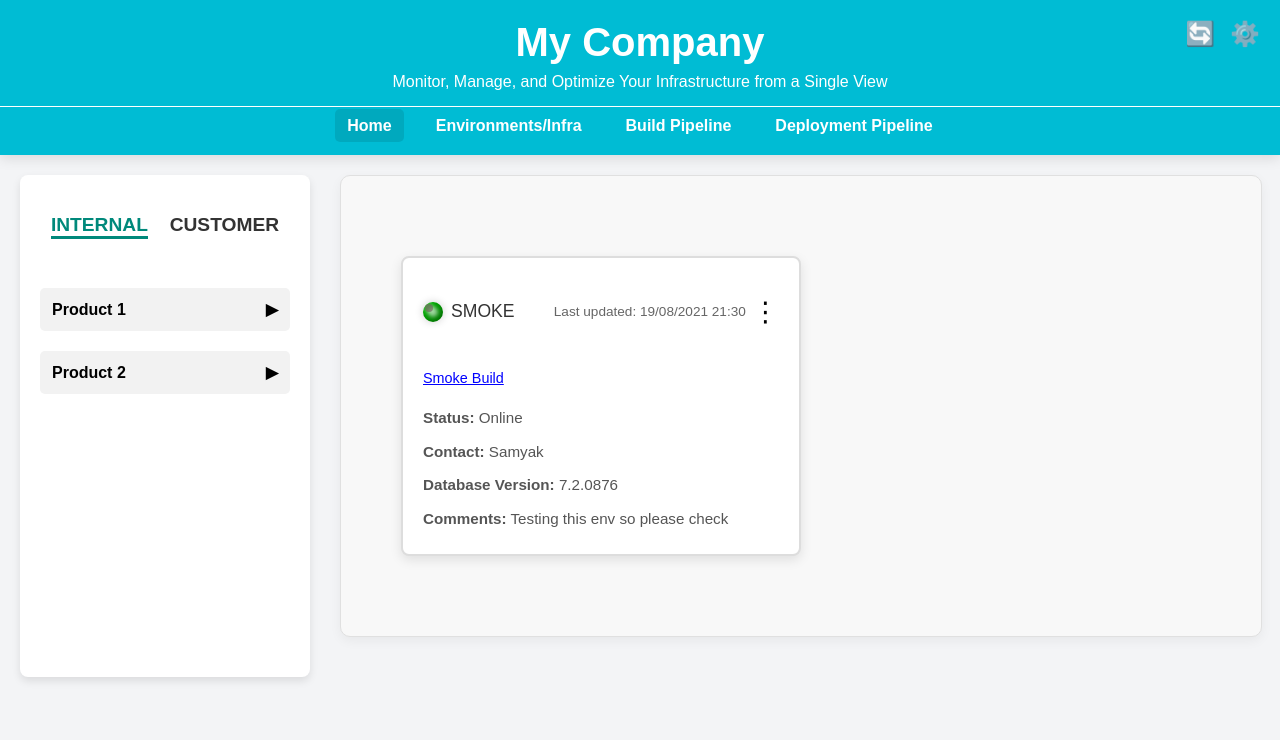
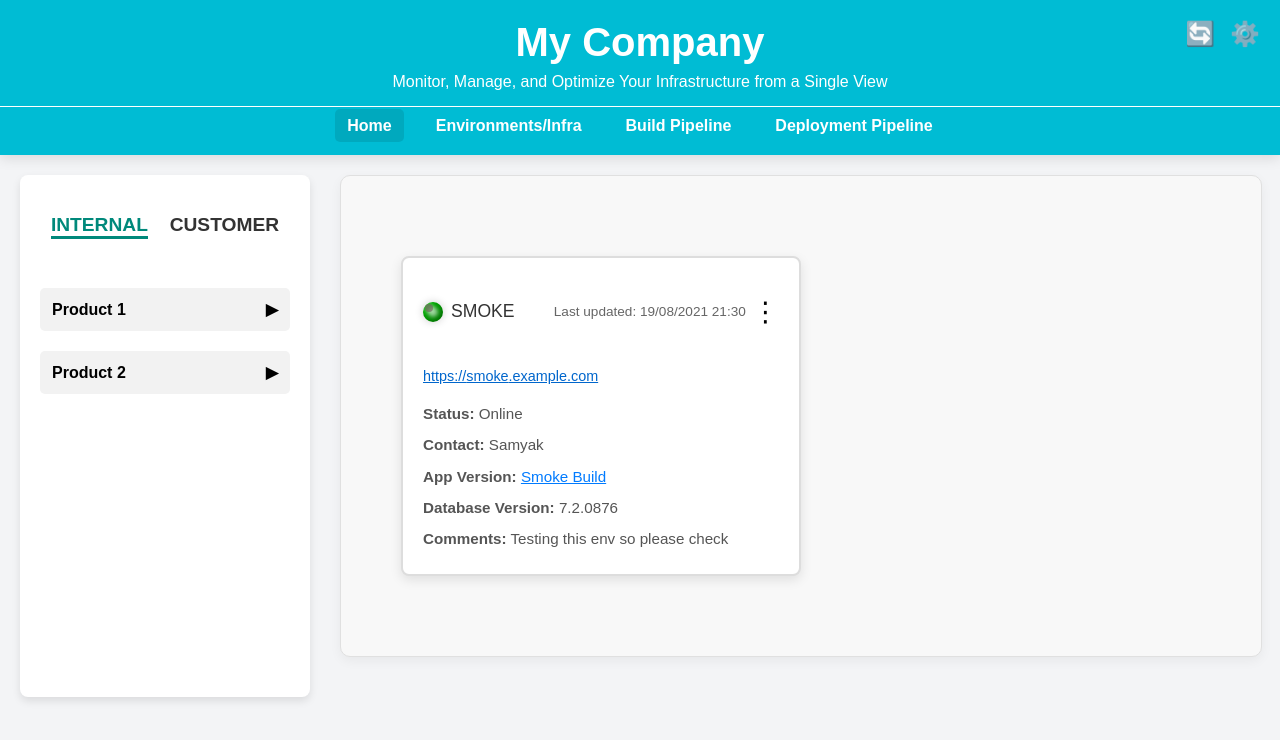
Before and after one commit to Sam123ben/IDP-Integrated-Developer-Platform, a React app in the folder infra_env_dashboard/frontend/: page / in a window 1280 px wide. Shown: the top 740 px of the page. Built offline with nearby package versions, Linux system fonts and the light colour scheme.

Commit message:
Fixing the indentation and the issus specific to the cards and the modals

```diff
--- /dev/null
+++ b/infra_env_dashboard/frontend/src/components/AppVersionModal.js
@@ -0,0 +1,28 @@
+// src/components/AppVersionModal.js
+
+import React from "react";
+import "../styles/Modal.css"; // Make sure this contains the above CSS
+
+const AppVersionModal = ({ onClose }) => {
+    return (
+        <div className="modal-overlay" onClick={onClose}>
+            <div className="modal-content" onClick={(e) => e.stopPropagation()}>
+                <div className="modal-header">
+                    <span className="modal-title">App Version Detail</span>
+                    <span className="modal-subtitle">Smoke Build</span>
+                    <button className="modal-close" onClick={onClose}>×</button>
+                </div>
+                <div className="modal-body">
+                    <ul className="modal-list">
+                        <li><span className="status-icon green">✔️</span> <span className="app-name">awp</span> <span className="version-detail">develop-20240201</span></li>
+                        <li><span className="status-icon orange">⏳</span> <span className="app-name">idsrv</span> <span className="version-detail">develop-20231113</span></li>
+                        <li><span className="status-icon orange">⏳</span> <span className="app-name">portal</span> <span className="version-detail">develop-20240429</span></li>
+                        <li><span className="status-icon red">❌</span> <span className="app-name">webapi</span> <span className="version-detail">develop-20240415</span></li>
+                    </ul>
+                </div>
+            </div>
+        </div>
+    );
+};
+
+export default AppVersionModal;
--- a/infra_env_dashboard/frontend/src/components/Card.js
+++ b/infra_env_dashboard/frontend/src/components/Card.js
@@ -1,25 +1,27 @@
 // src/components/Card.js
 
 import React, { useState } from "react";
+import AppVersionModal from "./AppVersionModal"; // Import the modal component
 import "../styles/TileContainer.css";
 import "../styles/Card.css";
-import Modal from "./Modal";
 
 function Card({ name, lastUpdated, status, contact, appVersion, dbVersion, comments, statusClass }) {
-    const [isModalOpen, setModalOpen] = useState(false);
+    const [showModal, setShowModal] = useState(false); // Control modal visibility
+
+    const handleVersionClick = (event) => {
+        event.stopPropagation(); // Prevents propagation to other elements
+        setShowModal(true); // Show the modal
+    };
+
+    const closeModal = () => {
+        setShowModal(false); // Close the modal
+    };
 
     const statusColor =
         status === "Online" ? "green" :
         status === "Failed Deployment" ? "red" :
-        status === "Deployment In Progress" ? "#FF8C00" : "gray";
-
-    const handleAppVersionClick = () => {
-        setModalOpen(true);
-    };
-
-    const closeModal = () => {
-        setModalOpen(false);
-    };
+        status === "Deployment In Progress" ? "#FF8C00" :
+        "gray";
 
     return (
         <div className={`card ${statusClass} big-card`}>
@@ -33,30 +35,27 @@ function Card({ name, lastUpdated, status, contact, appVersion, dbVersion, comme
                     <span className="three-dots">⋮</span>
                 </div>
             </div>
-            <a
-                href="#"
-                className="card-link"
-                style={{ color: "blue", cursor: "pointer" }}
-                onClick={handleAppVersionClick}
-            >
-                {appVersion}
+            {/* URL for the environment */}
+            <a href={`https://${name.toLowerCase()}.example.com`} className="card-link" target="_blank" rel="noopener noreferrer">
+                https://{name.toLowerCase()}.example.com
             </a>
             <p><strong>Status:</strong> <span className="status-text">{status}</span></p>
             <p><strong>Contact:</strong> {contact}</p>
+            <p>
+                <strong>App Version:</strong>{" "}
+                <span
+                    className="version-clickable"
+                    onClick={handleVersionClick}
+                    style={{ color: "#007BFF", cursor: "pointer", textDecoration: "underline" }}
+                >
+                    {appVersion}
+                </span>
+            </p>
             <p><strong>Database Version:</strong> {dbVersion}</p>
             <p><strong>Comments:</strong> {comments}</p>
 
-            {/* Modal component for displaying detailed version information */}
-            {isModalOpen && (
-                <Modal title="App Version Detail" subtitle="Smoke Build" onClose={closeModal}>
-                    <ul className="modal-list">
-                        <li><span className="status-icon green">✔️</span><span className="app-name">awp</span><span className="version-detail">develop-20240201</span></li>
-                        <li><span className="status-icon orange">⏳</span><span className="app-name">idsrv</span><span className="version-detail">develop-20231113</span></li>
-                        <li><span className="status-icon orange">⏳</span><span className="app-name">portal</span><span className="version-detail">develop-20240429</span></li>
-                        <li><span className="status-icon red">❌</span><span className="app-name">webapi</span><span className="version-detail">develop-20240415</span></li>
-                    </ul>
-                </Modal>
-            )}
+            {/* Render the modal */}
+            {showModal && <AppVersionModal onClose={closeModal} />}
         </div>
     );
 }
--- a/infra_env_dashboard/frontend/src/styles/Card.css
+++ b/infra_env_dashboard/frontend/src/styles/Card.css
@@ -287,6 +287,13 @@
     color: red;
 }
 
+.version-clickable {
+    color: #007BFF;
+    cursor: pointer;
+    text-decoration: underline;
+}
+
+
 /* Responsive adjustments */
 @media (max-width: 768px) {
     .card-grid {
--- a/infra_env_dashboard/frontend/src/styles/Modal.css
+++ b/infra_env_dashboard/frontend/src/styles/Modal.css
@@ -10,23 +10,27 @@
     display: flex;
     justify-content: center;
     align-items: center;
-    z-index: 1000;
+    z-index: 1000; /* Ensures it is on top of other elements */
+    overflow: hidden; /* Prevents scrolling when the modal is open */
 }
 
 .modal-content {
+    position: relative; /* Keeps it centered within modal-overlay */
     background: white;
     border-radius: 8px;
     width: 400px;
     max-width: 90%;
     box-shadow: 0 4px 8px rgba(0, 0, 0, 0.2);
     animation: fadeIn 0.3s ease-in-out;
+    z-index: 1001; /* Ensures content appears on top of overlay */
+    overflow: hidden; /* Avoids overflow issues within modal */
 }
 
 .modal-header {
     display: flex;
     justify-content: space-between;
     align-items: center;
-    padding: 3px 8px; /* Reduced padding for a smaller header */
+    padding: 8px 15px;
     background-color: #008cba;
     color: white;
     border-top-left-radius: 8px;
@@ -34,12 +38,12 @@
 }
 
 .modal-title {
-    font-size: 1em; /* Slightly smaller font size */
+    font-size: 1em;
     font-weight: bold;
 }
 
 .modal-subtitle {
-    font-size: 0.9em; /* Reduced font size */
+    font-size: 0.9em;
     margin-left: auto;
 }
 
@@ -47,12 +51,12 @@
     background: none;
     border: none;
     color: white;
-    font-size: 1em; /* Smaller close button */
+    font-size: 1em;
     cursor: pointer;
 }
 
 .modal-body {
-    padding: 15px 20px; /* Slightly reduced padding for content */
+    padding: 15px 20px;
 }
 
 .modal-list {
```
